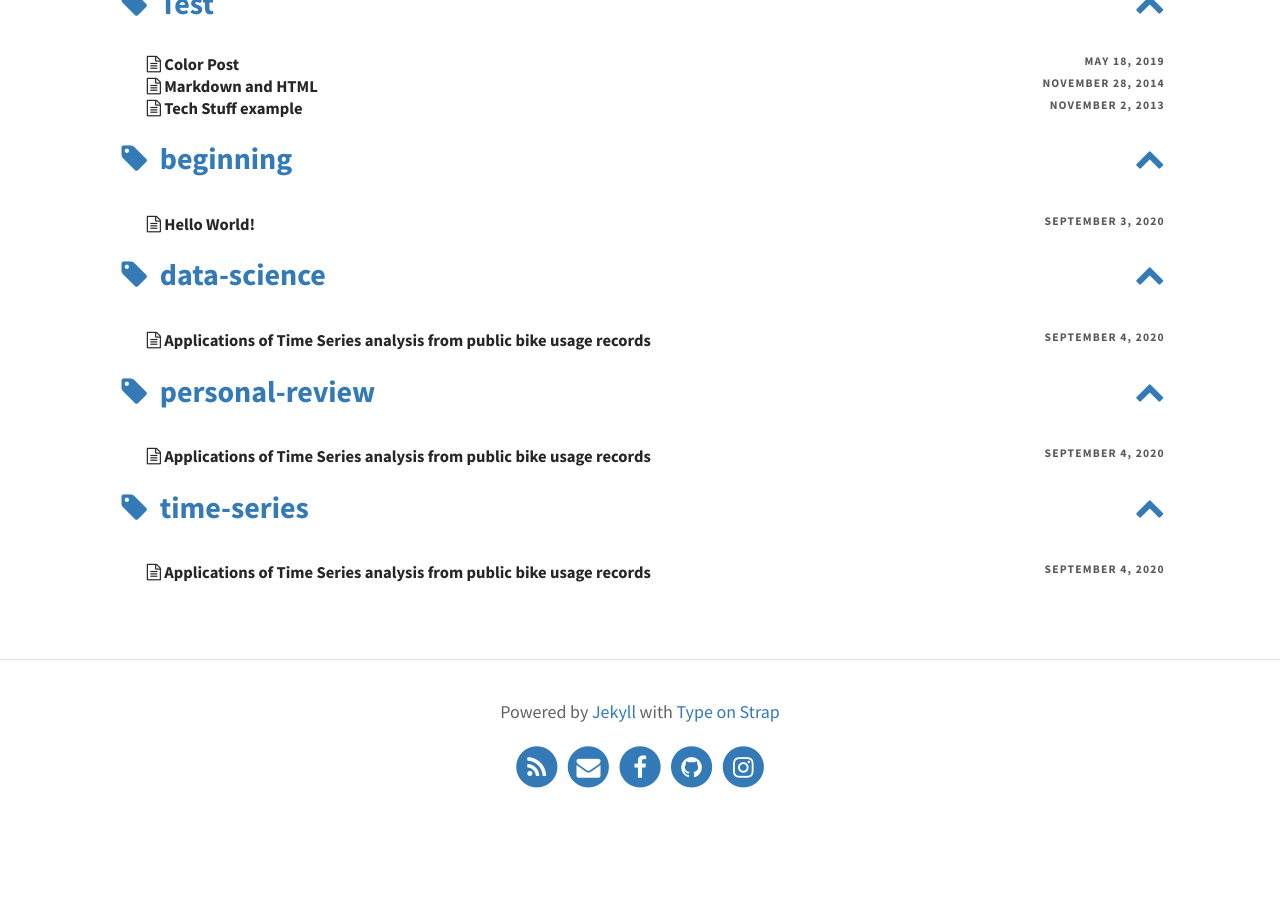
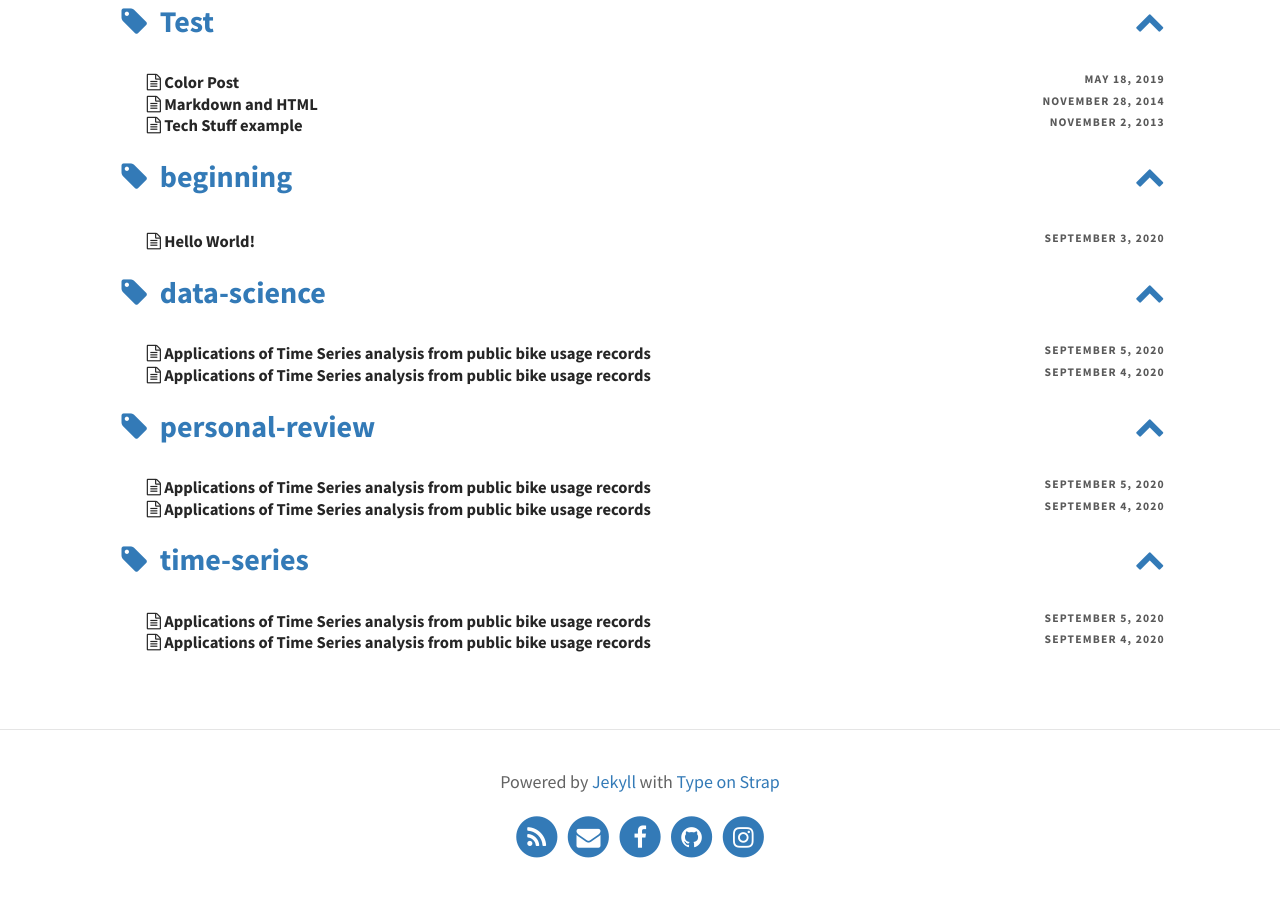
Before and after one commit to joyhyun99/joyhyun99.github.io, a Jekyll site: the page built from pages/tags.md, in a window 1280 px wide and 900 px high, scrolled down 1767 px. Shown: the top 897 px of the window. Built offline with Jekyll 4.4.1, drawn with Linux system fonts in a browser that asks for light colours; before the commit the page ends 2596 px from its top, so only the background shows below that; some of the changed text lies outside the part shown.

Commit message:
Update 2020-09-05-perceptron.md

```diff
--- a/_posts/2020-09-05-perceptron.md
+++ b/_posts/2020-09-05-perceptron.md
@@ -1,9 +1,9 @@
 ---
 layout: post
-title: The Rise of Machine Learning: Perceptron Learning Algorithm and its fallacies
+title: Applications of Time Series analysis from public bike usage records
 feature-img: assets/img/pexels/triangular.jpeg
-thumbnail: assets/img/perceptron_image.jpg
-tags: [data science]
+thumbnail: "assets/img/bike.jpg"
+tags: [data-science, time-series, ARIMA, personal-review]
 author: joey99
 excerpt_separator: <!--more-->
 ---
```
